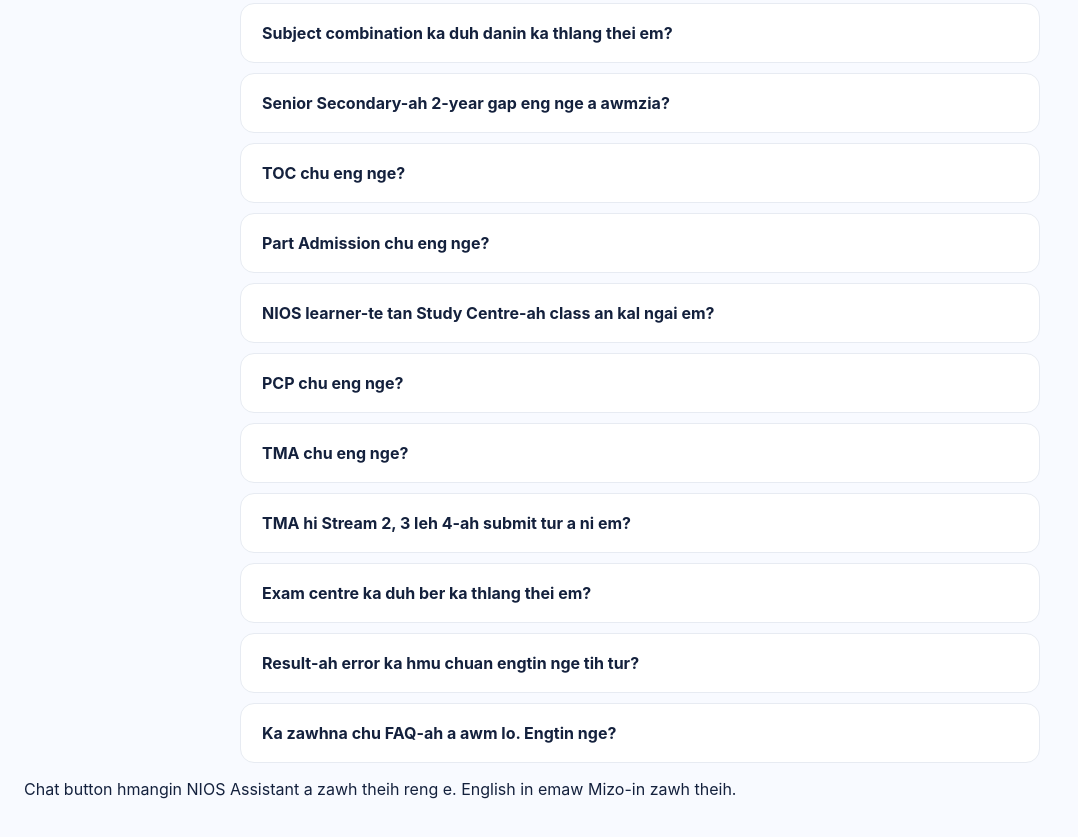
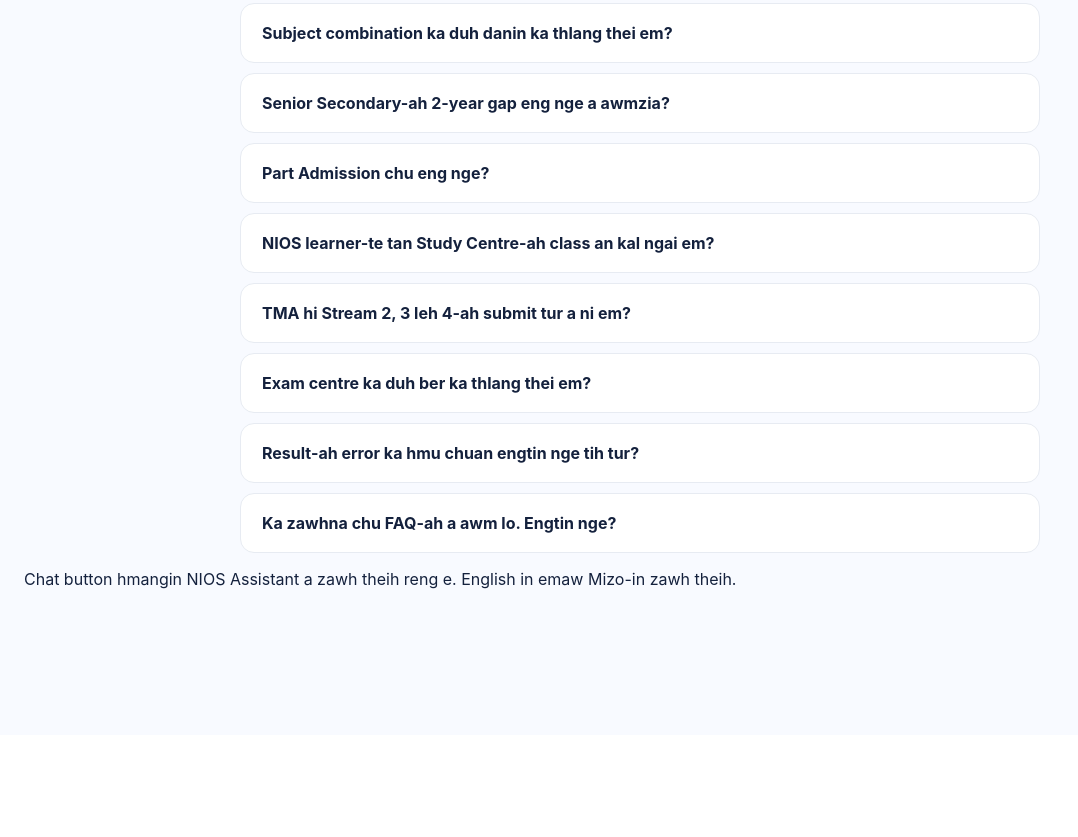
Before and after one commit to NIOSMizoram/nios-admission-centre, a website: page index.html in a window 1280 px wide. Shown: the part 3004-3841 px from the top of the page, without its empty margins (0-1078 px from the left). After the commit the page ends 3739 px from the top, so only its background shows below. Drawn offline with Linux system fonts and the light colour scheme.

Commit message:
Update index.html

```diff
--- a/index.html
+++ b/index.html
@@ -203,10 +203,6 @@
     <p>Senior Secondary certificate dawn turin Secondary pass year atanga essential 2-year gap complete tur a ni. Gap complete loh chuan forthcoming exam-ah subject 4 aia tam exam tih theih loh.</p>
   </details>
 
-  <details>
-    <summary>TOC chu eng nge?</summary>
-    <p>TOC chu Transfer of Credit a ni. Recognised Board ex-Secondary/Senior Secondary learner, subject pakhat aia tam pass tawh mahse overall qualify lo learner-te tan maximum 2 subjects thlengin prospectus rule angin hman theih a ni.</p>
-  </details>
 
   <details>
     <summary>Part Admission chu eng nge?</summary>
@@ -218,15 +214,6 @@
     <p>NIOS chu Open and Distance Learning system a ni. Study Centre-ah PCP, practical session, counselling leh learner support services pek thin a ni. Self-Learning Material pawh learner-in self-study atan hman tur.</p>
   </details>
 
-  <details>
-    <summary>PCP chu eng nge?</summary>
-    <p>PCP chu Personal Contact Programme a ni. Subject tinah induction leh theory PCP sessions an awm, practical subject-ah practical sessions pawh a awm.</p>
-  </details>
-
-  <details>
-    <summary>TMA chu eng nge?</summary>
-    <p>TMA chu Tutor Marked Assignment a ni. Stream 1 learner-te tan applicable subject tinah assignment a awm a, Internal Assessment-ah 20% theory marks a tel.</p>
-  </details>
 
   <details>
     <summary>TMA hi Stream 2, 3 leh 4-ah submit tur a ni em?</summary>
```
